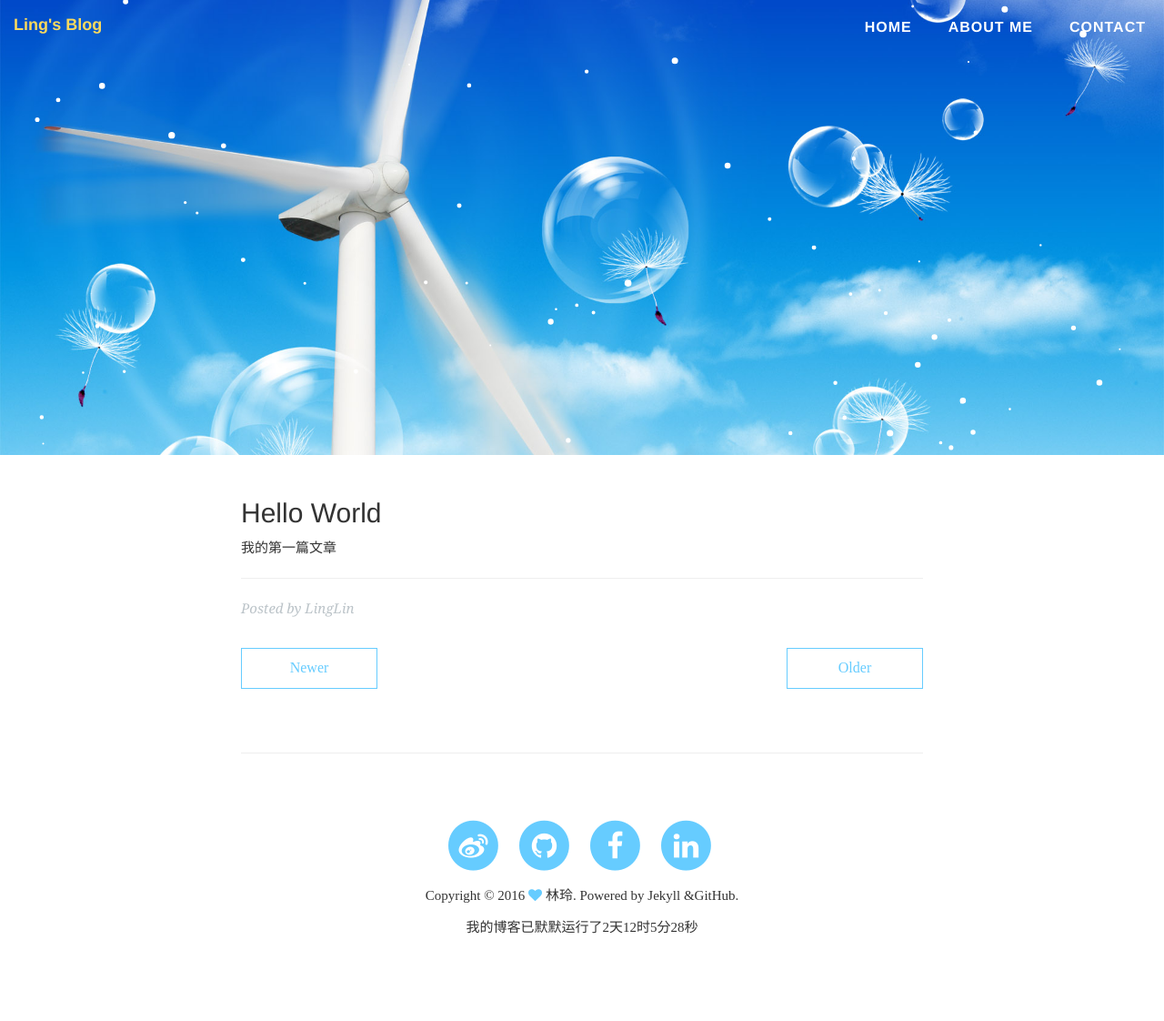
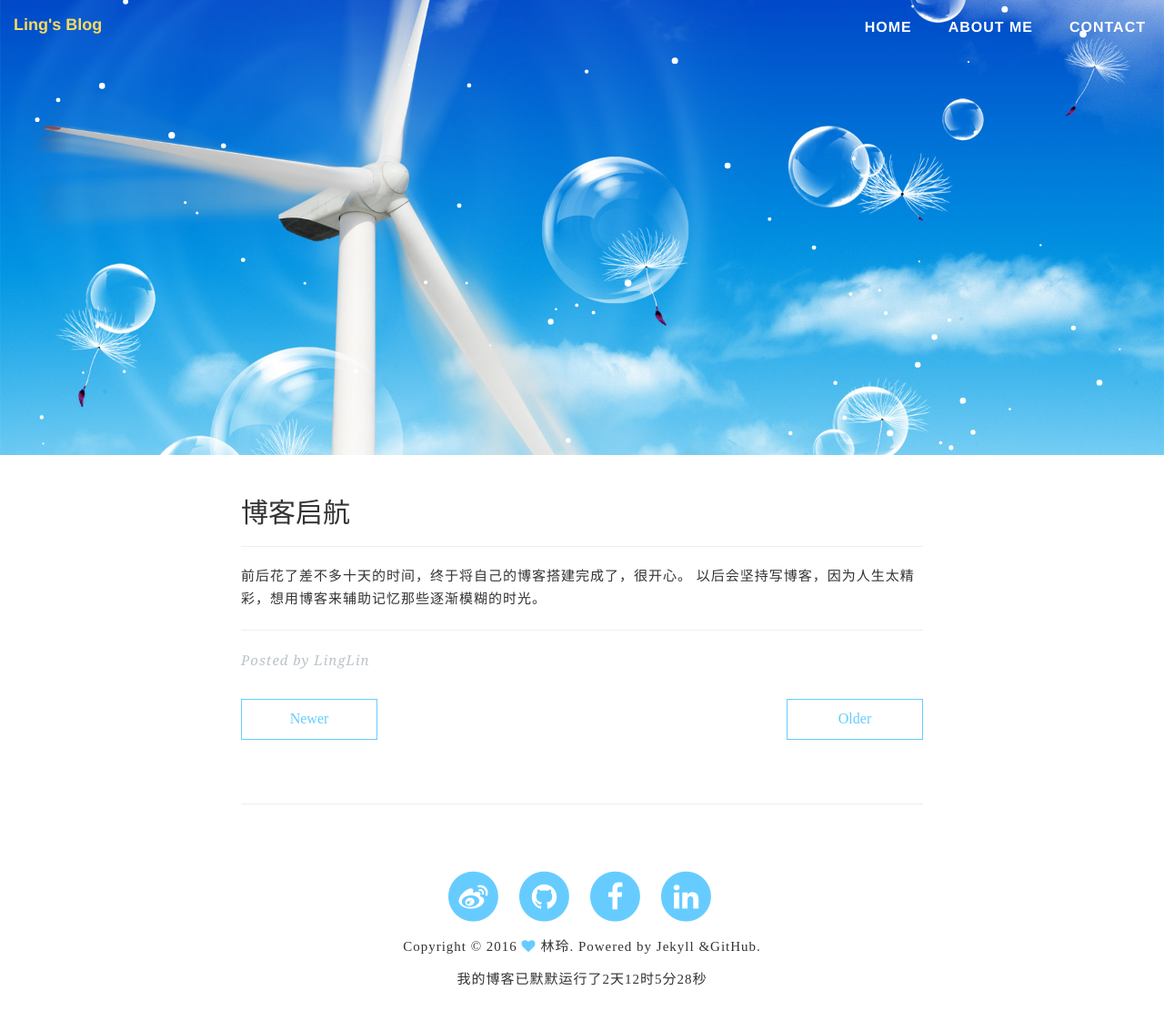
Before and after one commit to LingLinyp/MyBlog, a Jekyll site: the page built from _posts/2016-12-07-hello-world.markdown, in a window 1280 px wide and 1139 px high. Shown: the top 1122 px of the window at 91% size. Built offline with Jekyll 4.4.1, drawn with Linux system fonts in a browser that asks for light colours; comment, search, counter and statistics services are not loaded.

Commit message:
update_contact.html

```diff
--- a/_layouts/post.html
+++ b/_layouts/post.html
@@ -9,6 +9,7 @@ layout: default
         <div class="post-content">
 
           <h2>{{page.title}}</h2>
+          <hr>
 
         	{{ content }}
         </div>
--- a/_posts/2016-12-07-hello-world.markdown
+++ b/_posts/2016-12-07-hello-world.markdown
@@ -1,5 +1,8 @@
 ---
 layout: post
-tags: js
+title: "博客启航"
+date: 2016-12-07 14:55:34 +0000
 ---
-我的第一篇文章
+
+前后花了差不多十天的时间，终于将自己的博客搭建完成了，很开心。
+以后会坚持写博客，因为人生太精彩，想用博客来辅助记忆那些逐渐模糊的时光。
--- a/contact.html
+++ b/contact.html
@@ -5,7 +5,7 @@ title: CONTACT
 <p>都看到这一页了，你不准备跟我说点什么？</p>
 
 <p>微博：<a target="_blank" href="http://weibo.com/{{ site.weibo_username }}">@Linglin</a></p>
-<p>博客：<a target="_blank" href="{{ site.url}}">@LingLin</a></p>
+<p>博客：<a target="_blank" href="{{ site.url }}">@LingLin</a></p>
 <!-- <p>Email: <a target="_blank" href= " mailto:llqyp1991@gmail.com">@Linglin</a></p> -->
 <p>Github: <a target="_blank" href="https://github.com/{{ site.github_username }}">@LingLin</a></p>
 <p>Linkedin: <a target="_blank" href="https://linkedin.com/in/{{ site.linkedin_username }}">@LingLin</a></p>
--- a/css/index.css
+++ b/css/index.css
@@ -9,11 +9,12 @@ h3{
   font-weight: 600;
 }
 h1,h2,h3,h4{
-  font-family: "Hiragino Sans GB", "Avenir Next", Helvetica, Georgia, "Times New Roman", serif;
+  font-family:  'Microsoft Yahei', Helvetica, Georgia, "Times New Roman", serif;
 }
 p {
   line-height: 1.7;
   font-size: 1.5rem;
+  letter-spacing: 1px;
 }
 
 .navbar-custom {
@@ -85,6 +86,7 @@ footer {
    font-size: 18px;
 
 }
+
 .excerpt {
    color:#a6a6a6 ;
 
```
Also changed, not shown: 2 other files.
